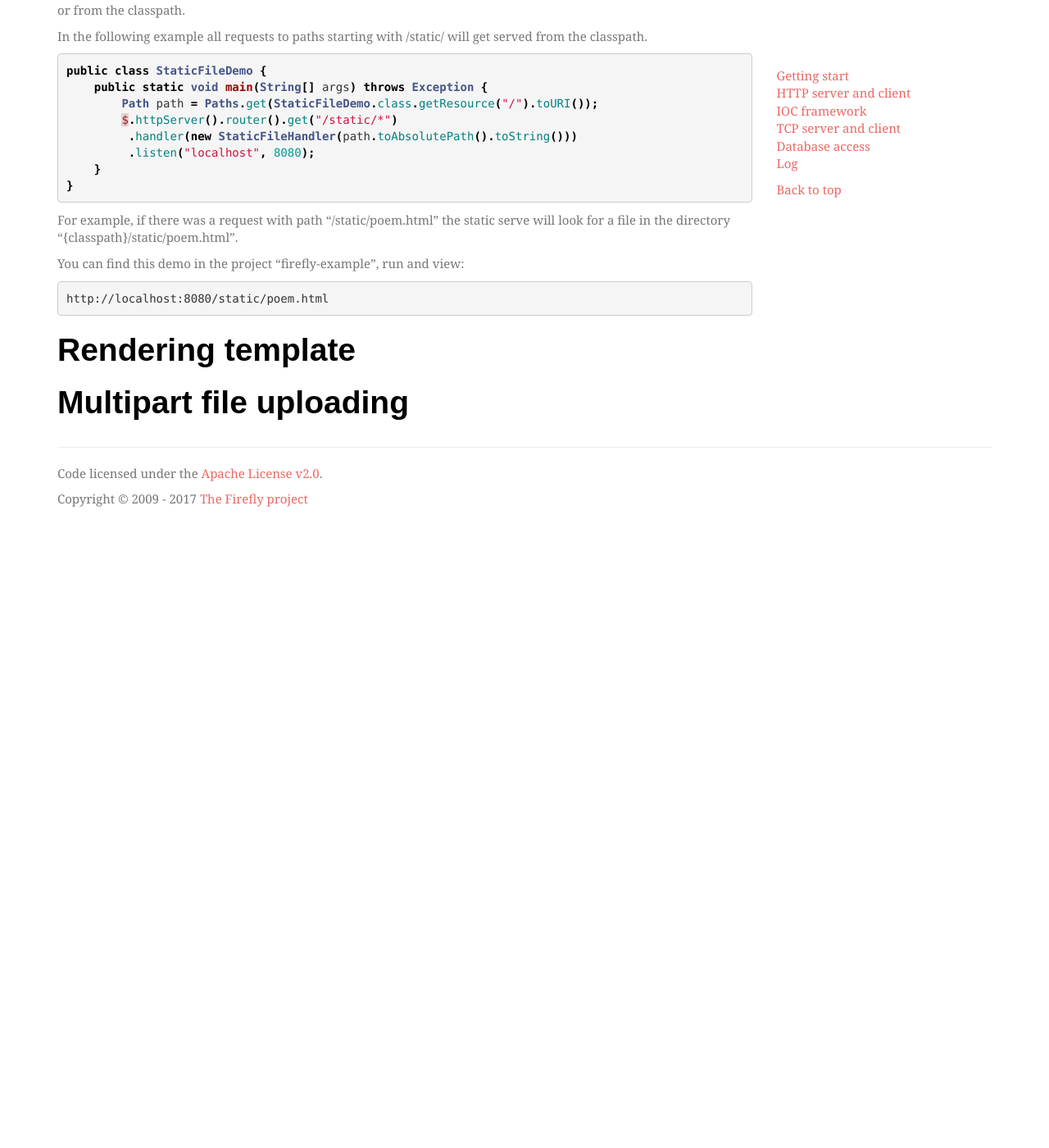
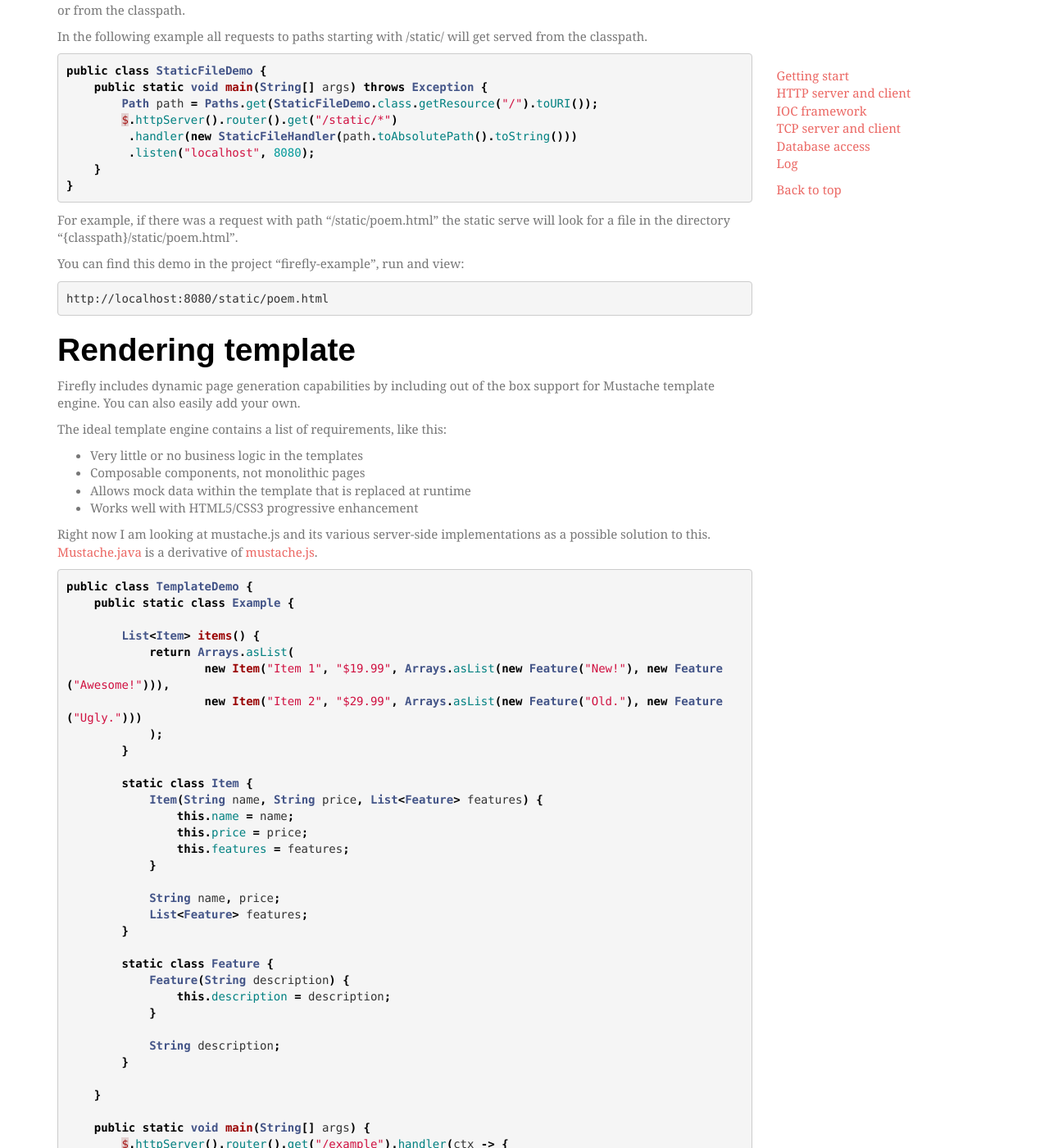
Before and after one commit to hypercube1024/firefly, a Jekyll site: the page built from _docs/http-server-and-client.md, in a window 1280 px wide and 1400 px high, scrolled down 13955 px. Shown: the whole window at 82% size. Built offline with Jekyll 4.4.1, drawn with Linux system fonts in a browser that asks for light colours; some web fonts are replaced; before the commit the page ends 14585 px from its top, so only the background shows below that; some of the changed text lies outside the part shown.

Commit message:
[doc]: add chapter template rendering

````diff
--- a/_docs/http-server-and-client.md
+++ b/_docs/http-server-and-client.md
@@ -696,5 +696,74 @@ http://localhost:8080/static/poem.html
 ```
 
 # Rendering template
+Firefly includes dynamic page generation capabilities by including out of the box support for Mustache template engine. You can also easily add your own.
+
+The ideal template engine contains a list of requirements, like this:
+- Very little or no business logic in the templates
+- Composable components, not monolithic pages
+- Allows mock data within the template that is replaced at runtime
+- Works well with HTML5/CSS3 progressive enhancement
+
+Right now I am looking at mustache.js and its various server-side implementations as a possible solution to this. [Mustache.java](https://github.com/spullara/mustache.java) is a derivative of [mustache.js](http://mustache.github.io/mustache.5.html).
+
+```java
+public class TemplateDemo {
+    public static class Example {
+
+        List<Item> items() {
+            return Arrays.asList(
+                    new Item("Item 1", "$19.99", Arrays.asList(new Feature("New!"), new Feature("Awesome!"))),
+                    new Item("Item 2", "$29.99", Arrays.asList(new Feature("Old."), new Feature("Ugly.")))
+            );
+        }
+
+        static class Item {
+            Item(String name, String price, List<Feature> features) {
+                this.name = name;
+                this.price = price;
+                this.features = features;
+            }
+
+            String name, price;
+            List<Feature> features;
+        }
+
+        static class Feature {
+            Feature(String description) {
+                this.description = description;
+            }
+
+            String description;
+        }
+
+    }
+
+    public static void main(String[] args) {
+        $.httpServer().router().get("/example").handler(ctx -> {
+            ctx.put(HttpHeader.CONTENT_TYPE, "text/plain")
+               .renderTemplate("template/example.mustache", new Example());
+        }).listen("localhost", 8080);
+    }
+}
+```
+
+The Mustache template file is at "{classpath}/template/example.mustache".
+
+```mustache
+{% raw %}
+{{#items}}
+Name: {{name}}
+Price: {{price}}
+{{#features}}
+    Feature: {{description}}
+{{/features}}
+{{/items}}
+{% endraw %}
+```
+
+Run it and view:
+```
+http://localhost:8080/example
+```
 
 # Multipart file uploading
````
Also changed, not shown: _docs/getting-start.md (+1 -1 lines).
